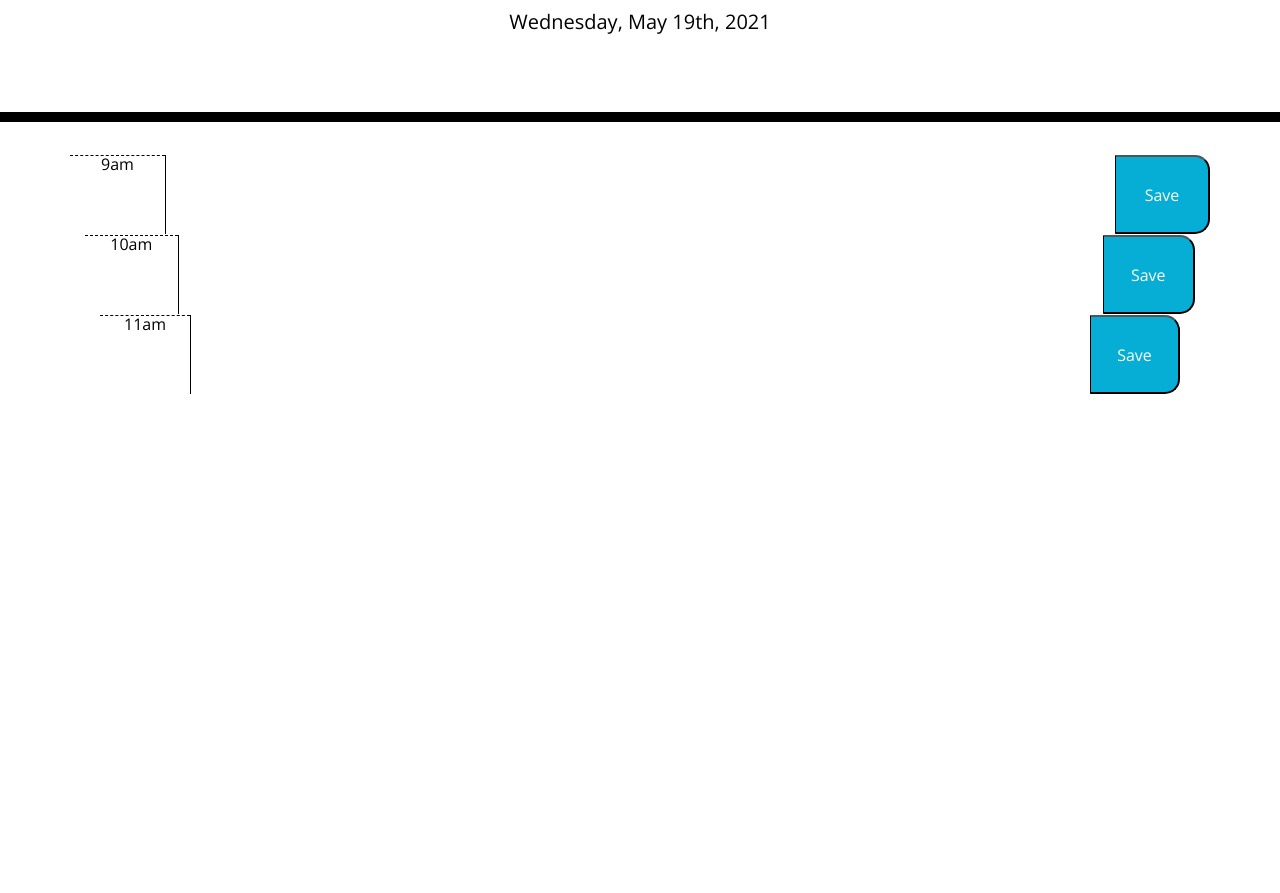
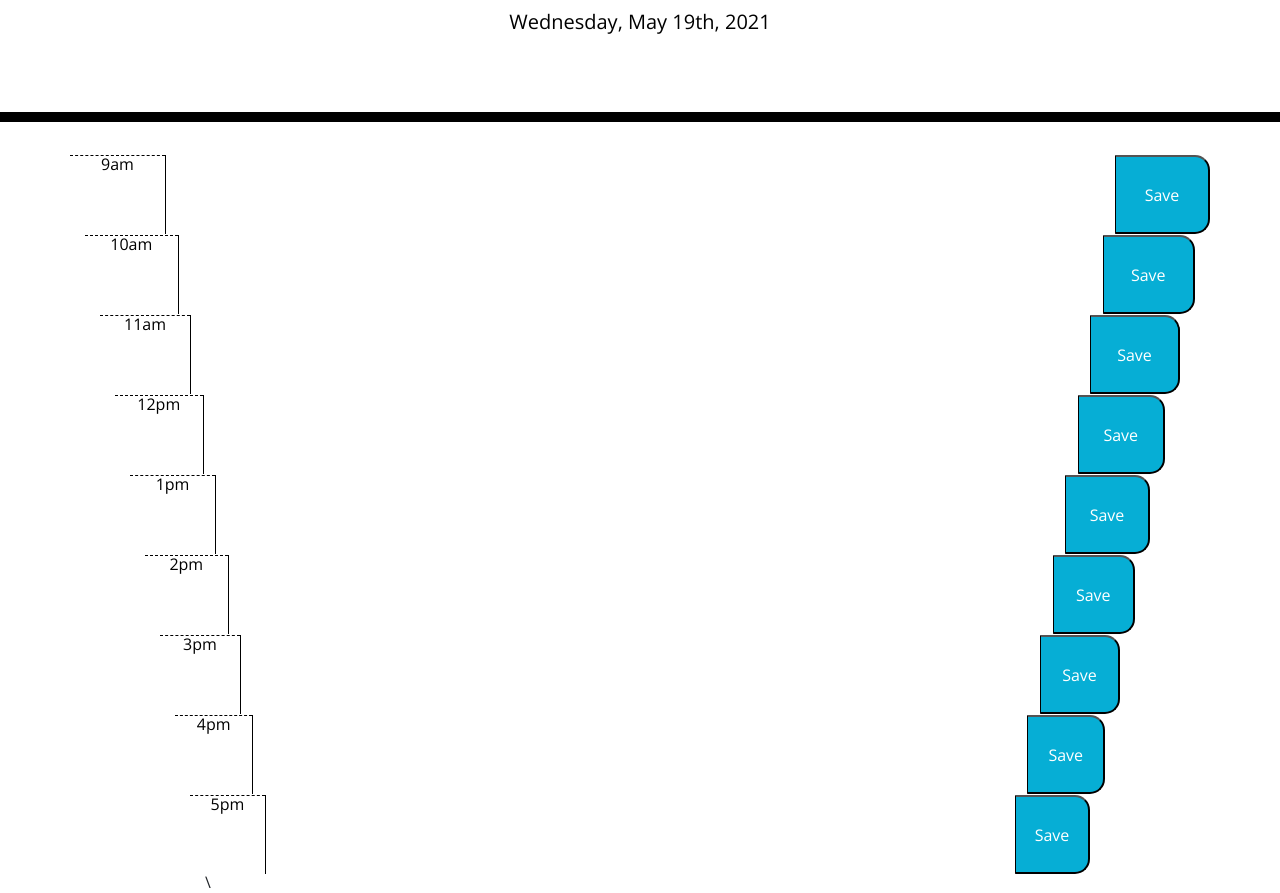
Before and after one commit to rohannj1993/DayPlanner, a plain HTML site: page index.html in a window 1280 px wide. Shown: the part 182-1075 px from the top of the page. Before the commit the page ends 800 px from the top, so only its background shows below. Drawn offline with nearby package versions, Linux system fonts and the light colour scheme.

Commit message:
added some more rows and columns

```diff
--- a/index.html
+++ b/index.html
@@ -39,14 +39,51 @@
   <div class="col-1 hour">10am</div>
   <textarea class="col-10 description"></textarea>
   <button class="col-1 saveBtn">Save</button>
-    </div><div class="container">
+    </div>
+    <div class="container">
       <div class="row time-block">
 <div class="col-1 hour">11am</div>
 <textarea class="col-10 description"></textarea>
 <button class="col-1 saveBtn">Save</button>
   </div>
+  <div class="container">
+    <div class="row time-block">
+<div class="col-1 hour">12pm</div>
+<textarea class="col-10 description"></textarea>
+<button class="col-1 saveBtn">Save</button>
+</div>
+<div class="container">
+  <div class="row time-block">
+<div class="col-1 hour">1pm</div>
+<textarea class="col-10 description"></textarea>
+<button class="col-1 saveBtn">Save</button>
+</div>
+<div class="container">
+  <div class="row time-block">
+<div class="col-1 hour">2pm</div>
+<textarea class="col-10 description"></textarea>
+<button class="col-1 saveBtn">Save</button>
+</div>
+<div class="container">
+  <div class="row time-block">
+<div class="col-1 hour">3pm</div>
+<textarea class="col-10 description"></textarea>
+<button class="col-1 saveBtn">Save</button>
+</div>
+<div class="container">
+  <div class="row time-block">
+<div class="col-1 hour">4pm</div>
+<textarea class="col-10 description"></textarea>
+<button class="col-1 saveBtn">Save</button>
+</div>
+<div class="container">
+  <div class="row time-block">
+<div class="col-1 hour">5pm</div>
+<textarea class="col-10 description"></textarea>
+<button class="col-1 saveBtn">Save</button>
+</div>
 
-
+\
     <script src="https://code.jquery.com/jquery-3.4.1.min.js"></script>
     <script src="https://cdnjs.cloudflare.com/ajax/libs/moment.js/2.24.0/moment.min.js"></script>
     <script src="script.js"></script>
```
